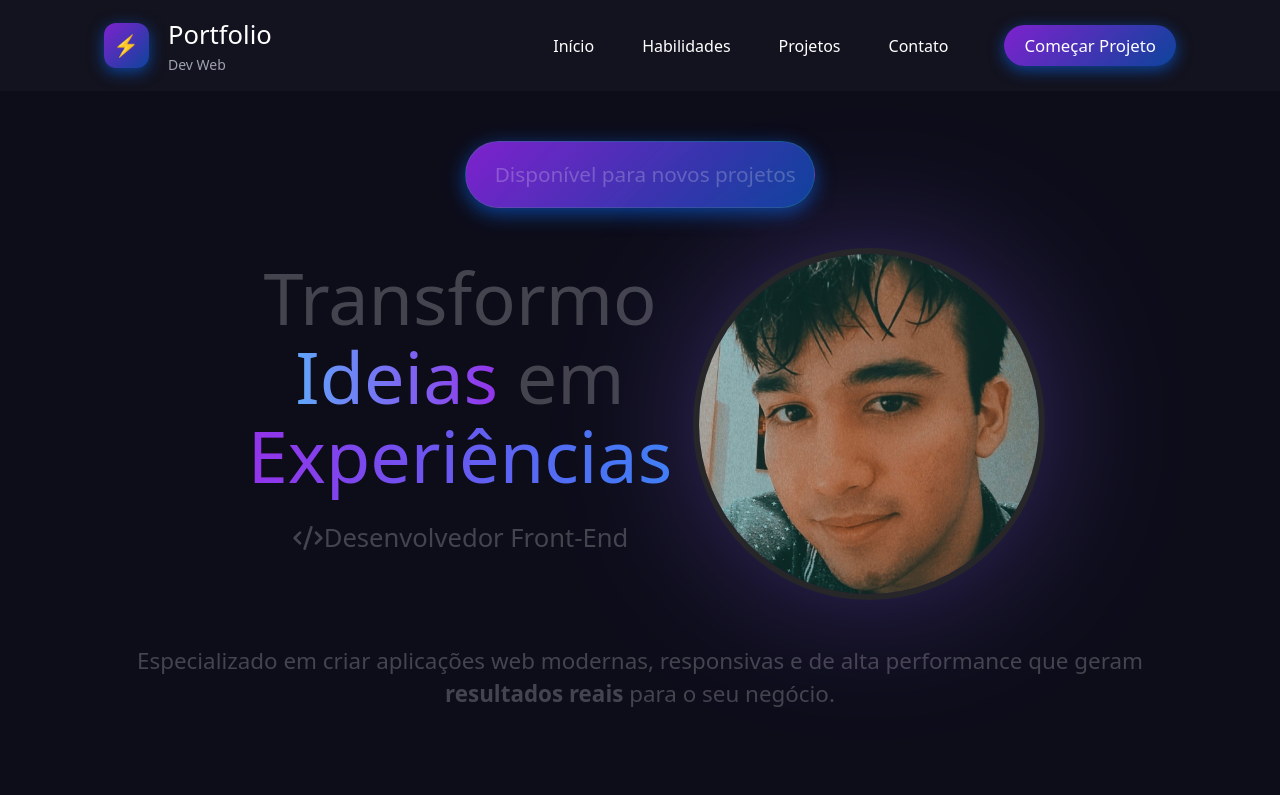
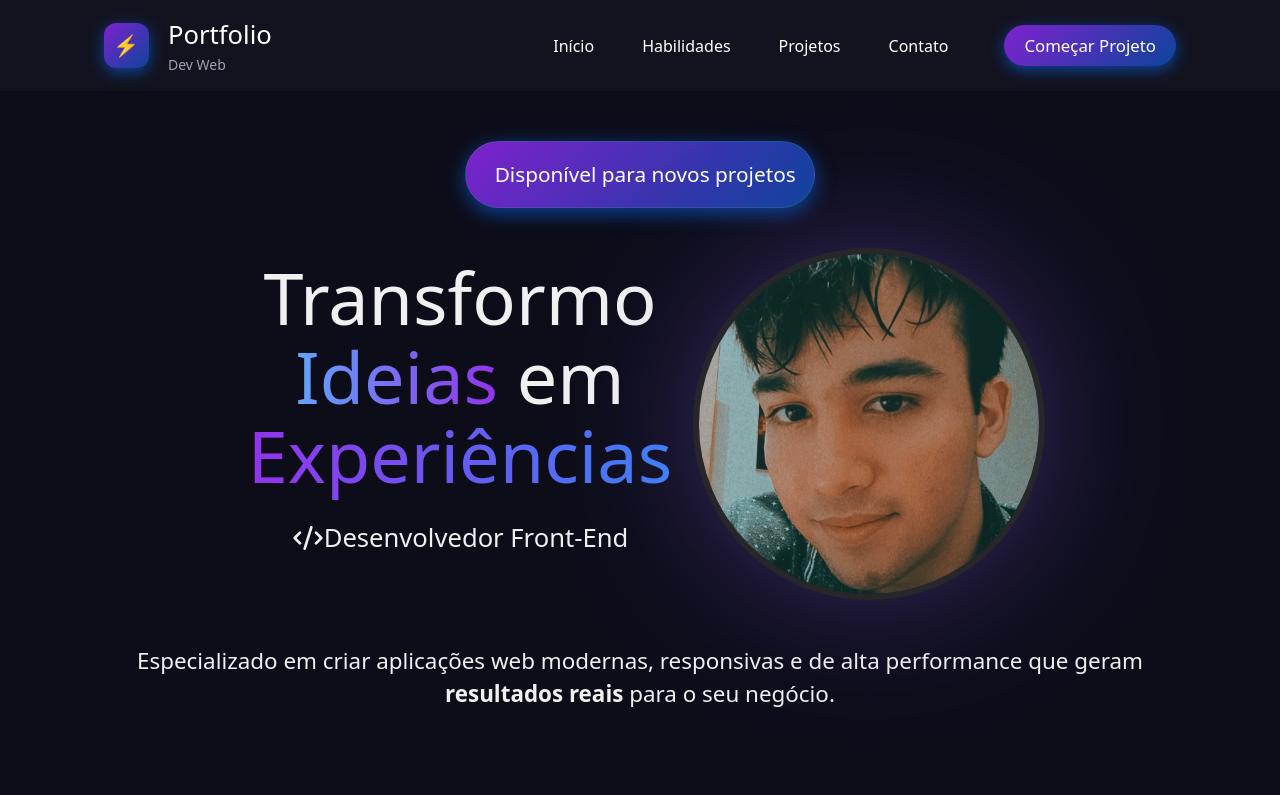
Before and after one commit to Anathyon/Blog-pessoal, a React (Vite) app in the folder blog-p-app/: page / in a window 1280 px wide. Shown: the top 795 px of the page. Built offline with nearby package versions, Linux system fonts and the light colour scheme.

Commit message:
Melhorias

```diff
--- a/blog-p-app/src/components/Barra_navegacao.tsx
+++ b/blog-p-app/src/components/Barra_navegacao.tsx
@@ -263,6 +263,10 @@ export default function Header() {
                     .header-nav {
                         display: flex;
                     }
+
+                    .header-links{
+                        padding-left: 1.2rem;
+                    }
                 }
 
                 /* Large screens */
--- a/blog-p-app/src/components/Skills.tsx
+++ b/blog-p-app/src/components/Skills.tsx
@@ -628,6 +628,7 @@ export default function Skills() {
           .skills-badge {
             font-size: 14px;
             padding: 0.75em 1.4em !important;
+            max-width: 40%;
           }
         }
 
--- a/blog-p-app/src/index.css
+++ b/blog-p-app/src/index.css
@@ -5,5 +5,4 @@
   box-sizing: border-box;
   margin: 0;
   padding: 0;
-  color: rgba(255, 255, 255, 0.226);
 }
```
